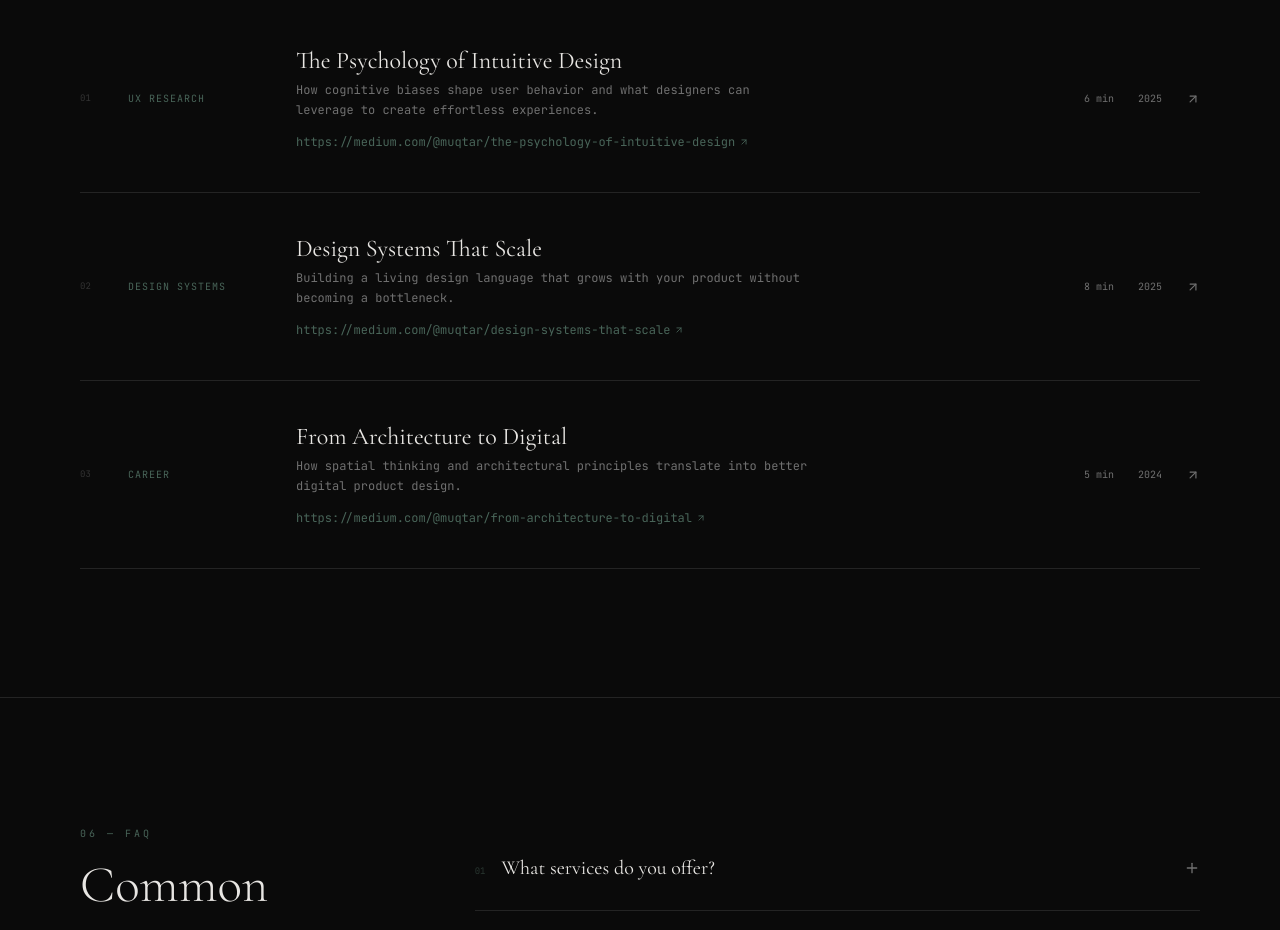
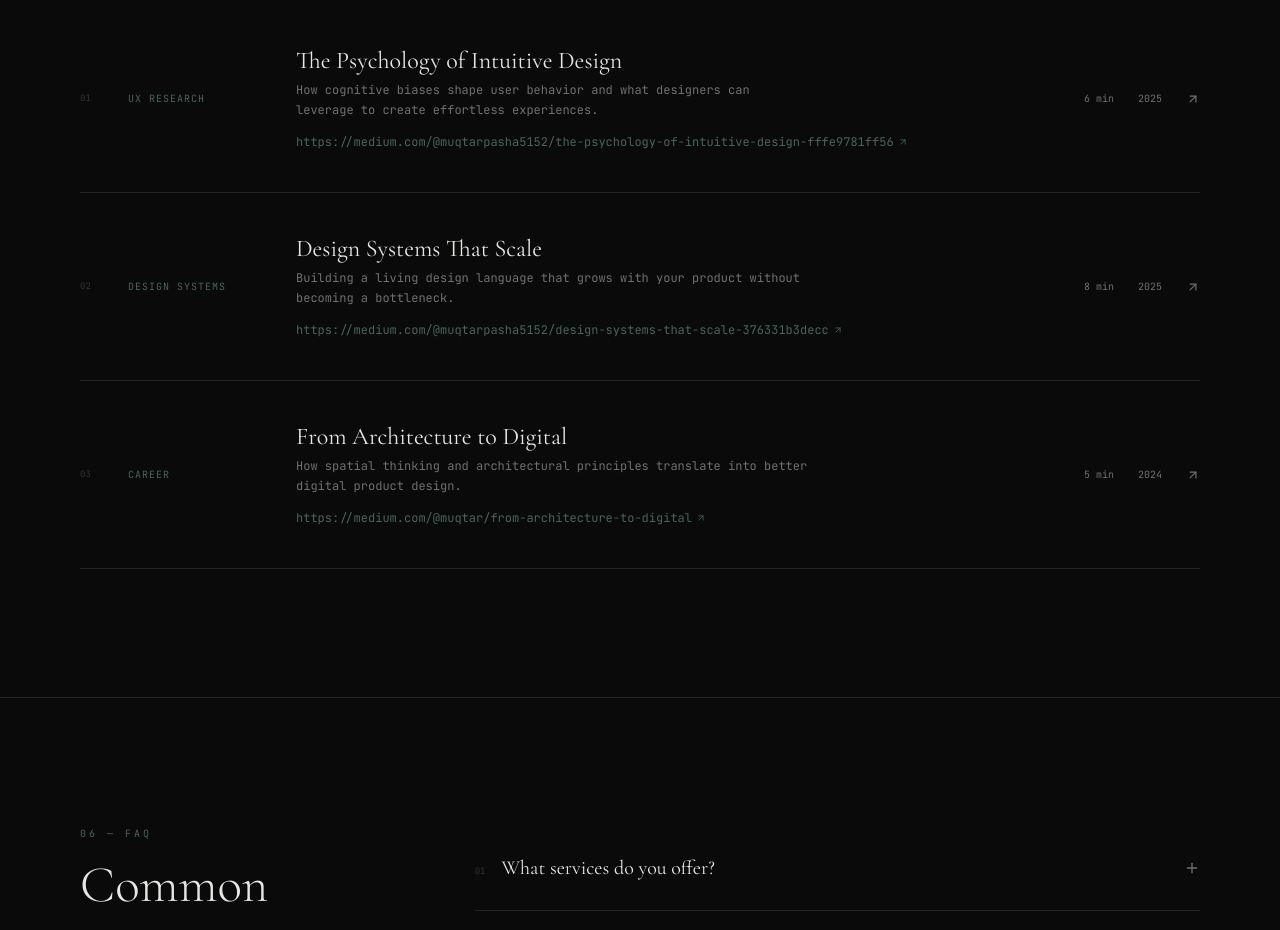
Before and after one commit to Muqtar5152/Muqtar-UI-UX-website-, a React (Vite) app: page / in a window 1280 px wide. Shown: the part 4060-4990 px from the top of the page. Built offline with nearby package versions, Linux system fonts and the light colour scheme.

Commit message:
Update blog post links to published Medium URLs

```diff
--- a/src/components/BlogSection.jsx
+++ b/src/components/BlogSection.jsx
@@ -9,7 +9,7 @@ const BLOG_POSTS = [
     date: "2025",
     category: "UX Research",
     readTime: "6 min",
-    url: "https://medium.com/@muqtar/the-psychology-of-intuitive-design", // Placeholder URL
+    url: "https://medium.com/@muqtarpasha5152/the-psychology-of-intuitive-design-fffe9781ff56",
   },
   {
     num: "02",
@@ -18,7 +18,7 @@ const BLOG_POSTS = [
     date: "2025",
     category: "Design Systems",
     readTime: "8 min",
-    url: "https://medium.com/@muqtar/design-systems-that-scale", // Placeholder URL
+    url: "https://medium.com/@muqtarpasha5152/design-systems-that-scale-376331b3decc",
   },
   {
     num: "03",
```
